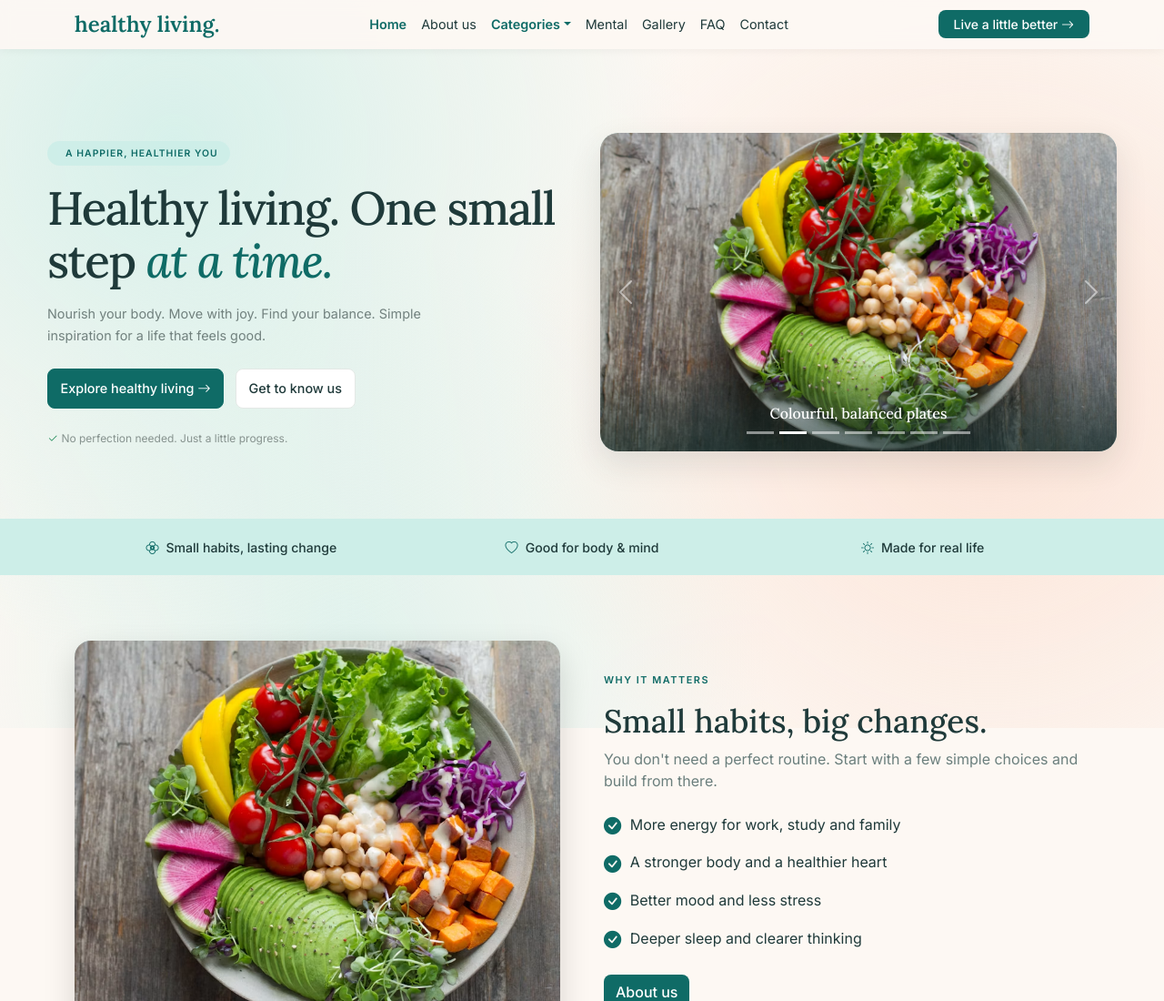
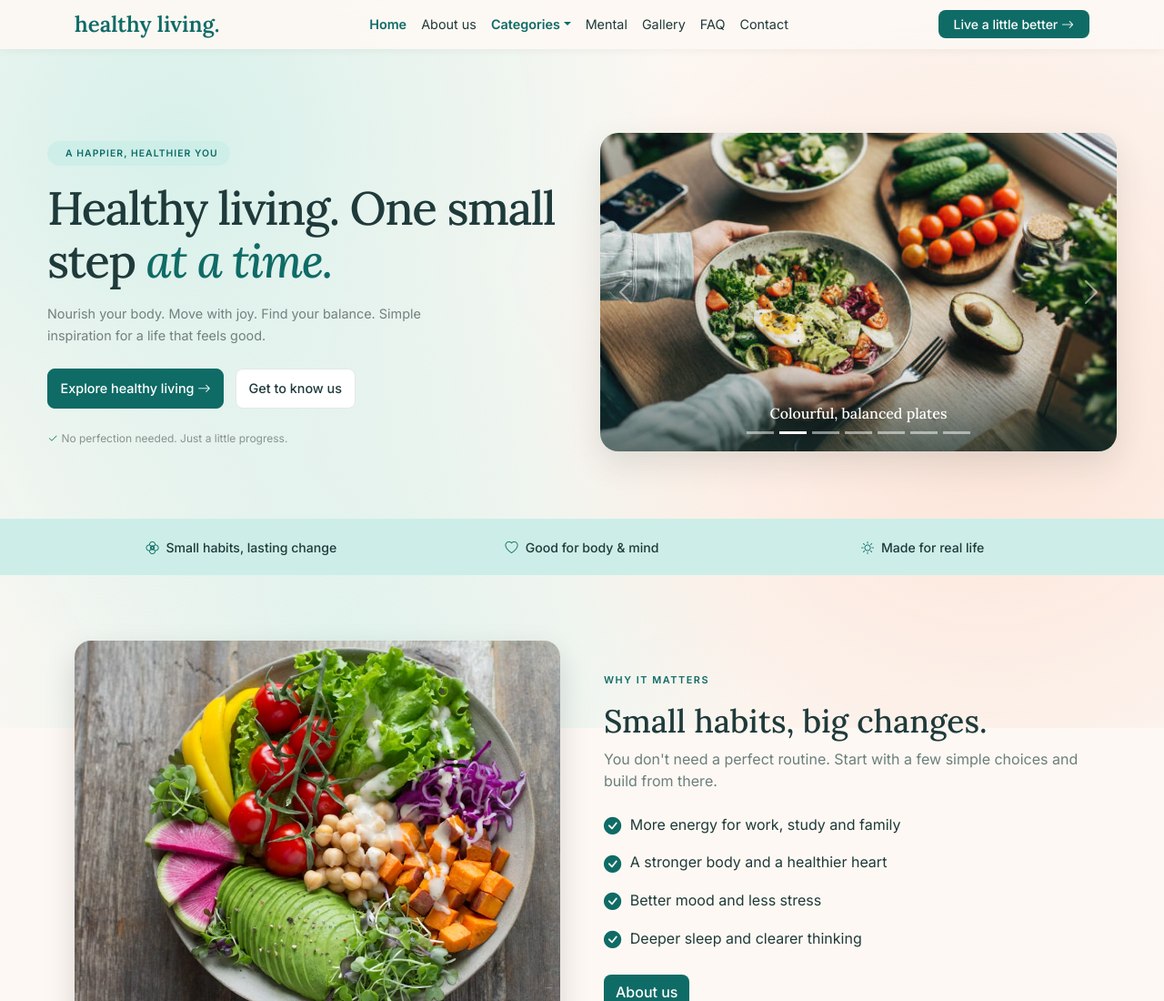
Before and after one commit to gokyalyabrenda346-bit/Healthy_living, a plain HTML site: page COURSEWEBSITE/index.html in a window 1280 px wide. Shown: the top 1100 px of the page at 91% size. Drawn offline with nearby package versions, Linux system fonts and the light colour scheme.

Commit message:
Replace salad image with soup image in carousel

```diff
--- a/COURSEWEBSITE/index.html
+++ b/COURSEWEBSITE/index.html
@@ -704,7 +704,7 @@ img {
               </div>
 
               <div class="carousel-item">
-                <img src="images/salad.jpg" alt="Healthy salad bowl">
+                <img src="images/soup.jpg" alt="Healthy salad bowl">
                 <div class="carousel-caption"><h5>Colourful, balanced plates</h5></div>
               </div>
 
```
